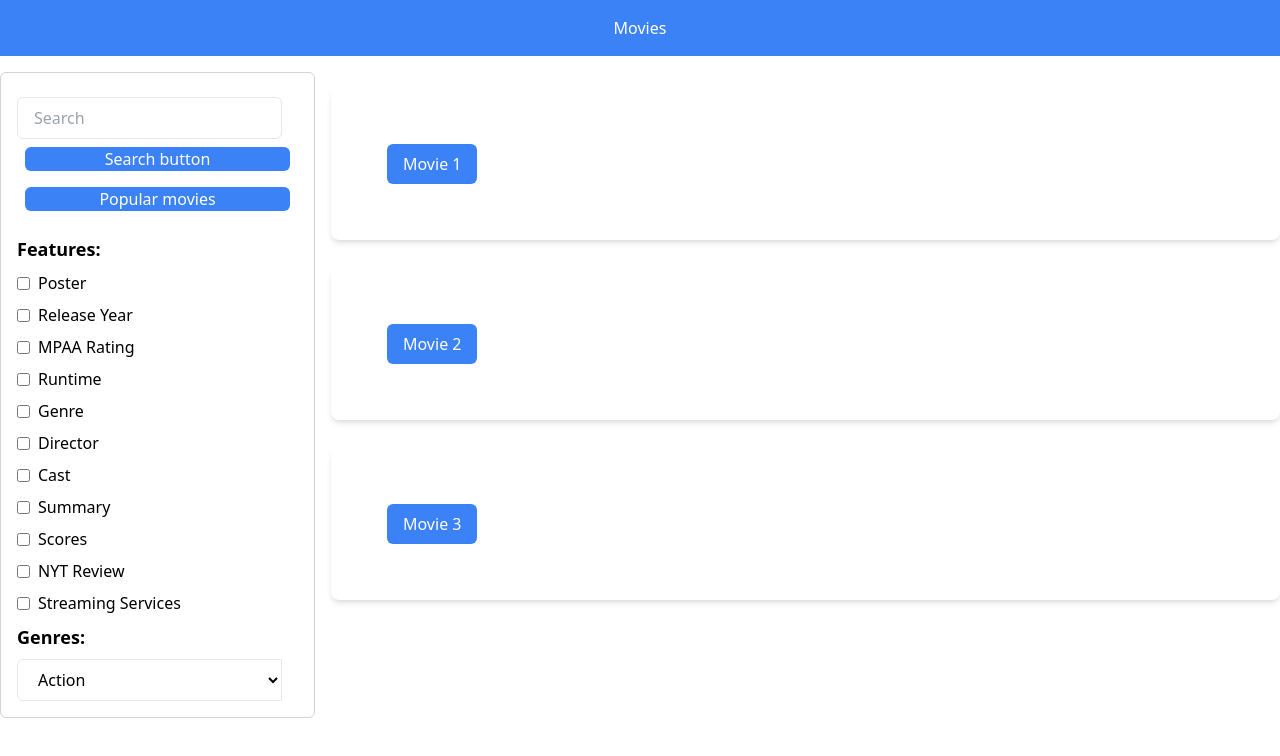
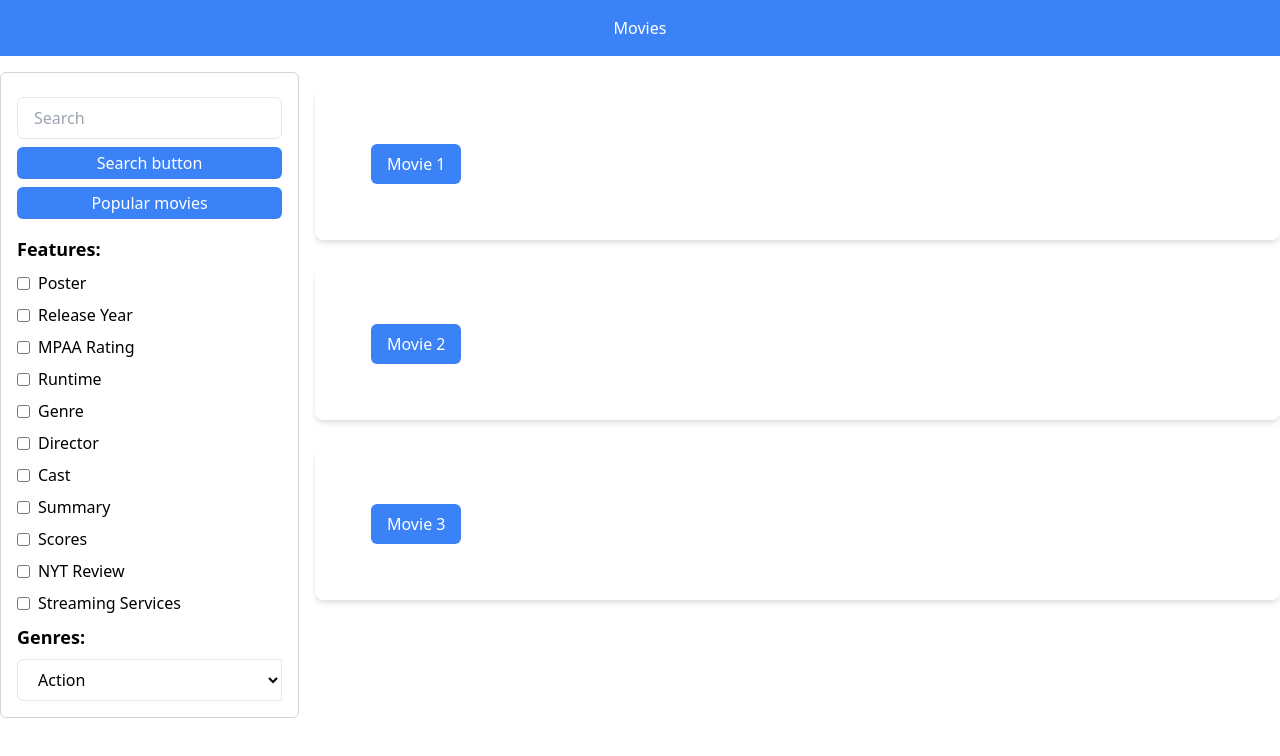
Before and after one commit to jamessahunter/project-1, a plain HTML site: page index.html in a window 1280 px wide. Drawn offline with nearby package versions, Linux system fonts and the light colour scheme.

Commit message:
Update button formatting

```diff
--- a/index.html
+++ b/index.html
@@ -31,21 +31,21 @@
     <div class="container mx-auto flex flex-col sm:flex-row mt-4">
       <div class="border border-gray-300 rounded-md p-4 mb-4 sm:mb-0">
         <!-- Search Box and Options (Left Column) -->
-        <div class="flex-1 pr-4 sm:sticky sm:top-20 sm:mt-0 ">
+        <div class="flex-1 sm:sticky sm:top-20 sm:mt-0 ">
           <!-- Search Box -->
           <div class="mb-4">
             <input
               id="search"
               type="text"
-              class="block w-full bg-white border rounded-md px-4 py-2 mt-2"
+              class="block w-full bg-white border rounded-md px-4 py-2 my-2"
               placeholder="Search"
             />
             <button
-              class="m-2 w-full btn bg-blue-500 rounded-md hover:bg-blue-700 text-white">
+              class="mb-2 py-1 w-full btn bg-blue-500 rounded-md hover:bg-blue-700 text-white">
               Search button
             </button>
             <button
-              class="m-2 w-full btn-popular bg-blue-500 rounded-md hover:bg-blue-700 text-white">
+              class="py-1 w-full btn-popular bg-blue-500 rounded-md hover:bg-blue-700 text-white">
               Popular movies
             </button>
           </div>
```
